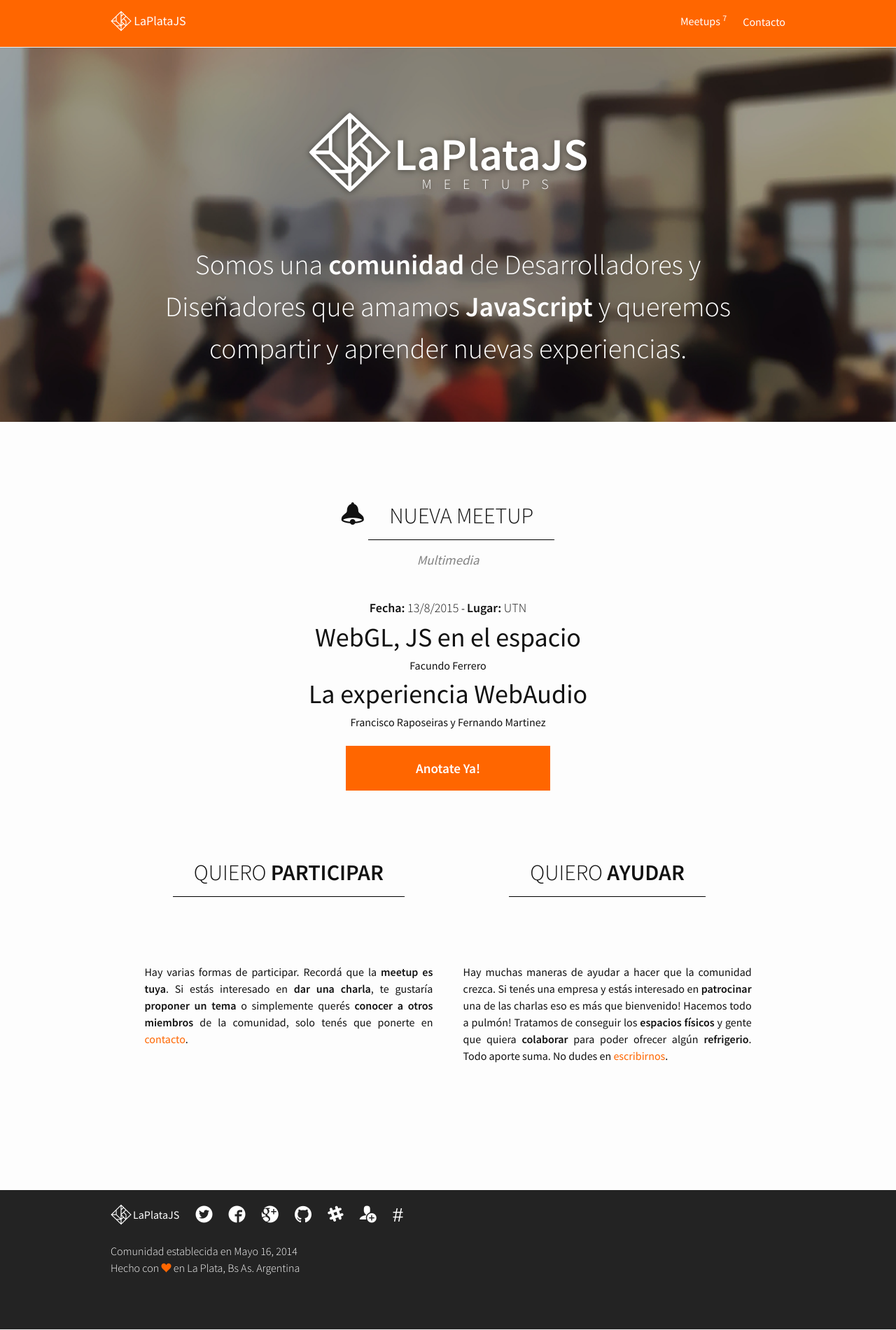
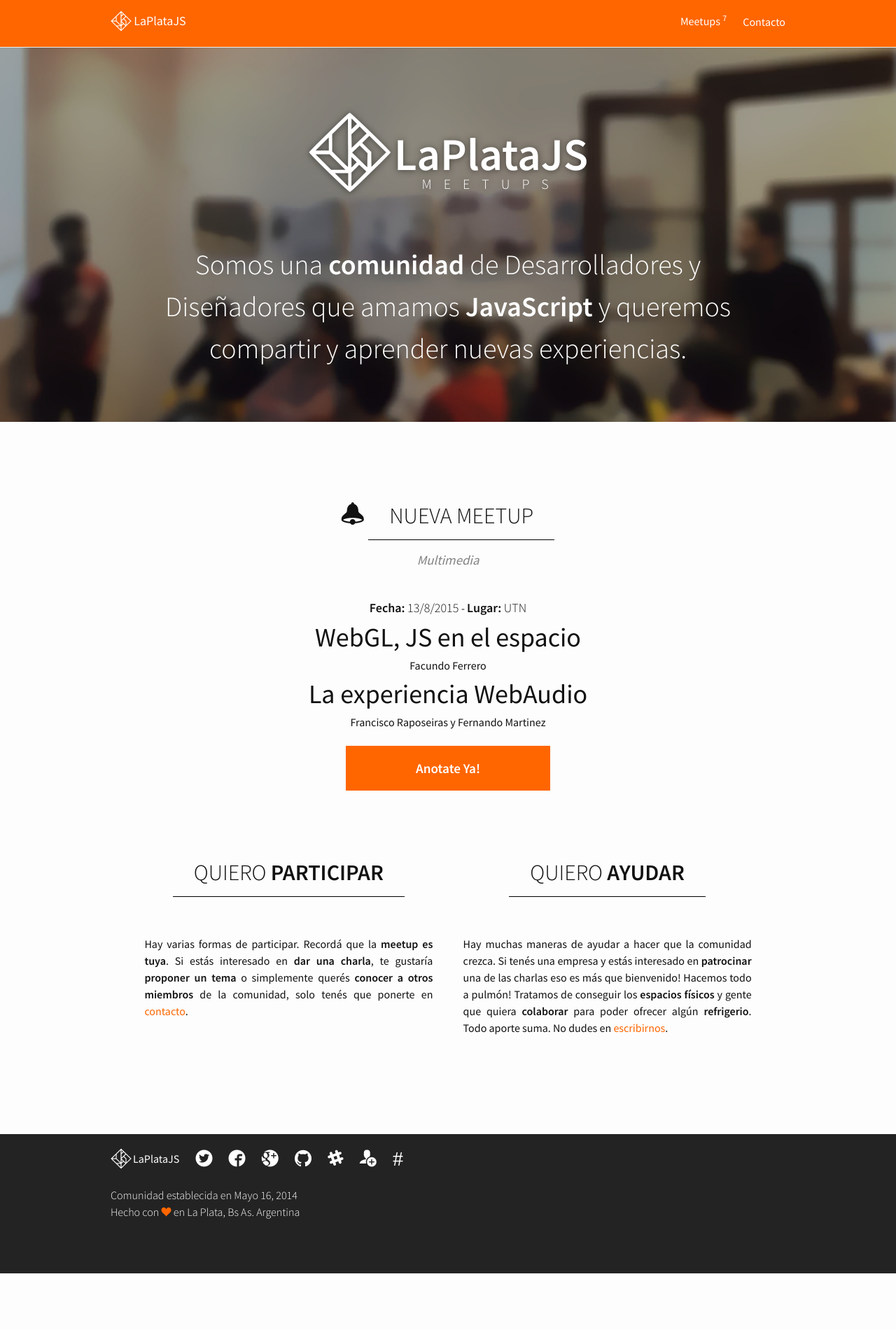
Before and after one commit to laplatajs/laplatajs.github.io, a Jekyll site: the page built from index.html, in a window 1280 px wide. Shown: the whole page at 70% size. Built offline with Jekyll 4.4.1, drawn with Linux system fonts in a browser that asks for light colours; after the commit the page ends 1821 px from its top, so only the background shows below that.

Commit message:
spacing for sections in main

```diff
--- a/resources/css/main.scss
+++ b/resources/css/main.scss
@@ -179,7 +179,7 @@
         }
     }
     .content {
-        margin: 80px 0px;
+        margin: 40px 0px;
         padding-left: 20px;
         padding-right: 20px;
     }
```
